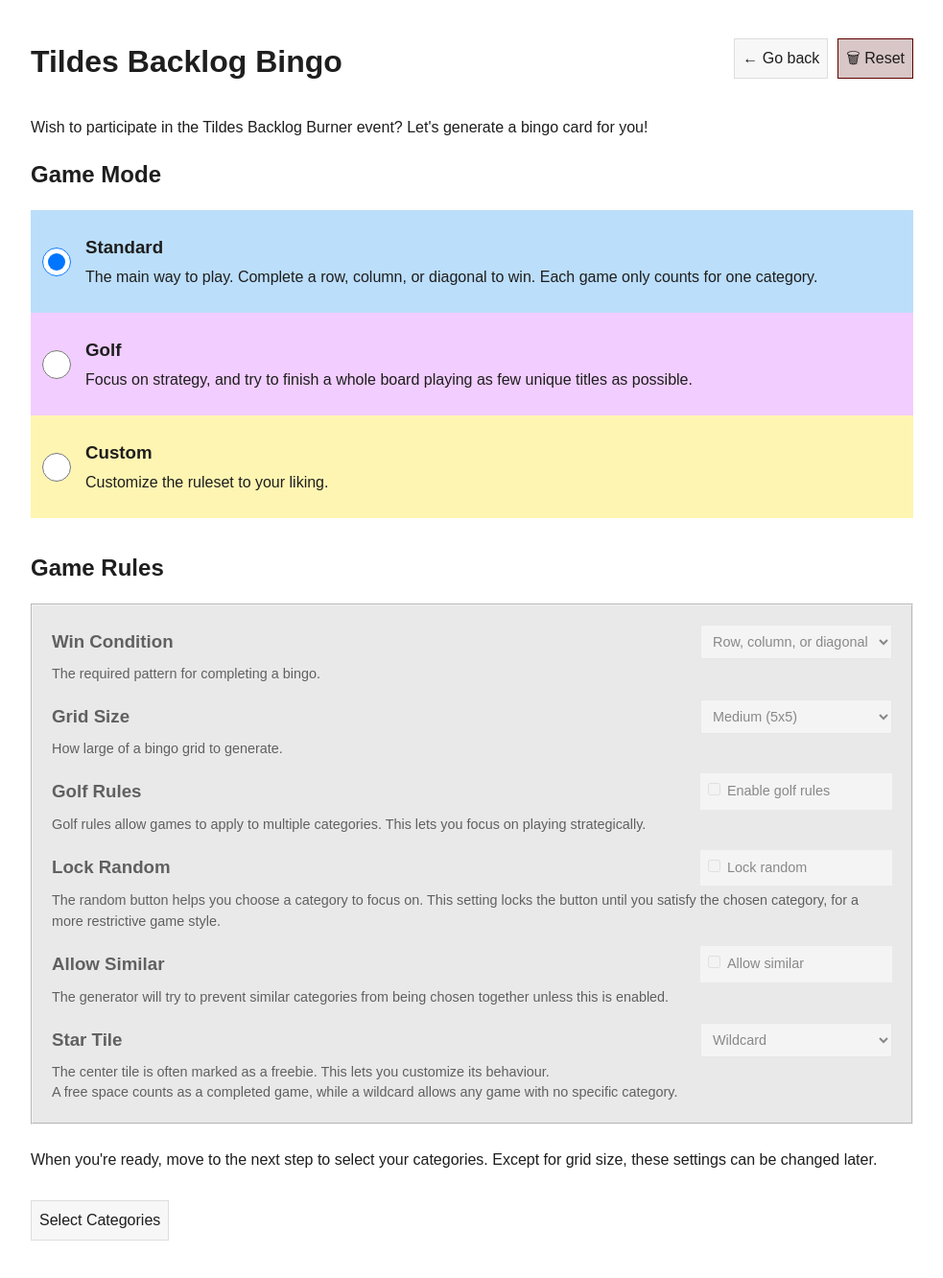
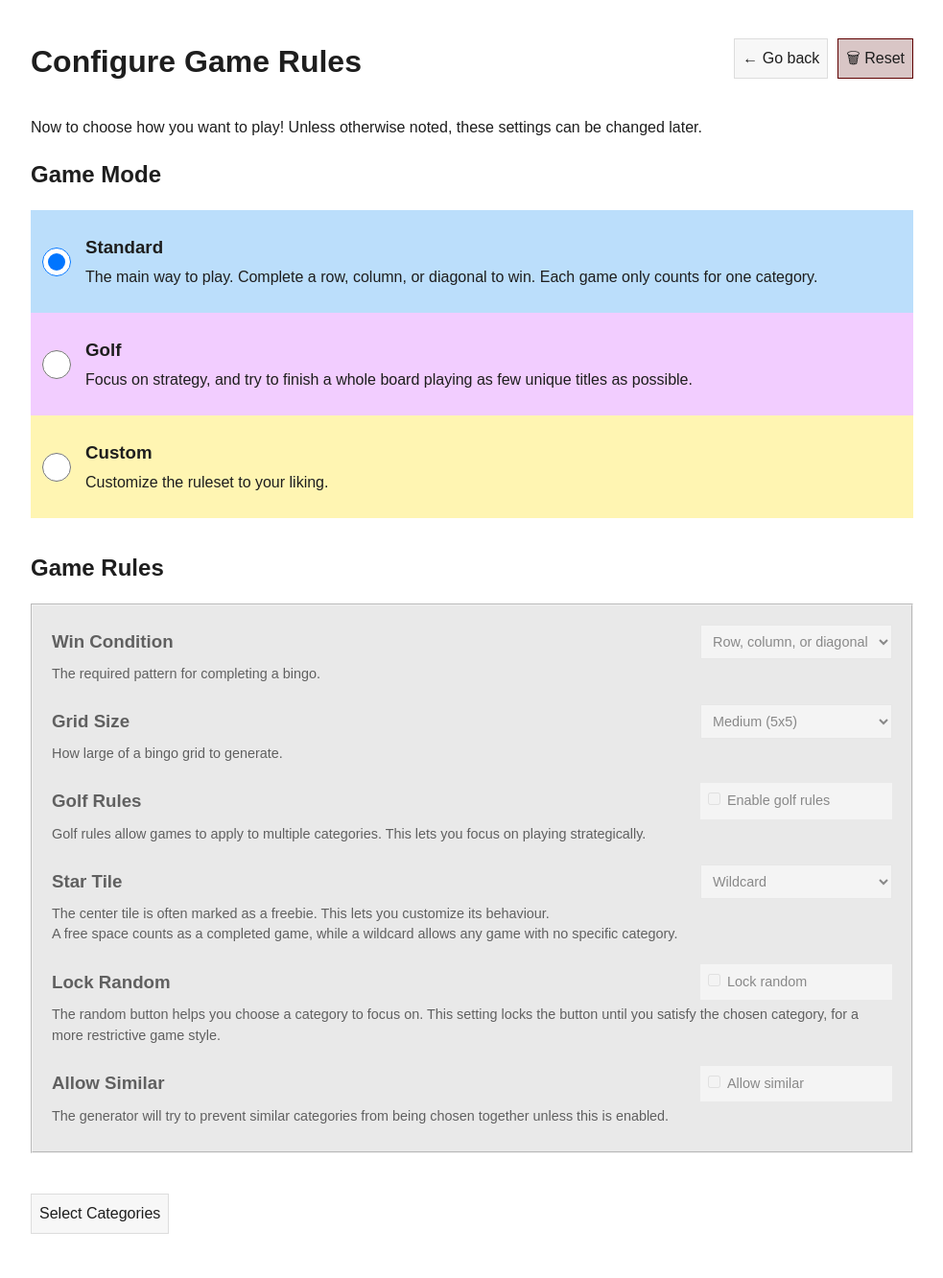
Before and after one commit to WesCook/BacklogBingo, a Vue app: page /#/gamerules in a window 1280 px wide. Shown: the whole page at 96% size, without its empty margins (148-1131 px from the left). Built offline with nearby package versions, Linux system fonts and the light colour scheme.

Commit message:
Warning notice on Gamerules page

```diff
--- a/src/components/GameRulesCustom.vue
+++ b/src/components/GameRulesCustom.vue
@@ -43,6 +43,12 @@
 					<option value="large">Large (7x7)</option>
 				</select>
 				<p>How large of a bingo grid to generate.</p>
+				<p
+					v-if="gamerules.gridSize !== 'medium'"
+					class="notice"
+				>
+					This setting cannot be customized once your card is generated.
+				</p>
 			</li>
 			<li>
 				<h3>Golf Rules</h3>
@@ -56,6 +62,22 @@
 					<span>Enable golf rules</span>
 				</label>
 				<p>Golf rules allow games to apply to multiple categories.  This lets you focus on playing strategically.</p>
+			</li>
+			<li>
+				<h3>Star Tile</h3>
+				<select
+					id="star"
+					:value="gamerules.star"
+					@change="setGameRule($event.target.id, $event.target.value)"
+				>
+					<option value="disabled">Disabled</option>
+					<option value="free">Free Space</option>
+					<option value="wildcard">Wildcard</option>
+				</select>
+				<p>
+					The center tile is often marked as a freebie.  This lets you customize its behaviour.<br>
+					A free space counts as a completed game, while a wildcard allows any game with no specific category.
+				</p>
 			</li>
 			<li>
 				<h3>Lock Random</h3>
@@ -82,21 +104,11 @@
 					<span>Allow similar</span>
 				</label>
 				<p>The generator will try to prevent similar categories from being chosen together unless this is enabled.</p>
-			</li>
-			<li>
-				<h3>Star Tile</h3>
-				<select
-					id="star"
-					:value="gamerules.star"
-					@change="setGameRule($event.target.id, $event.target.value)"
+				<p
+					v-if="gamerules.allowSimilar"
+					class="notice"
 				>
-					<option value="disabled">Disabled</option>
-					<option value="free">Free Space</option>
-					<option value="wildcard">Wildcard</option>
-				</select>
-				<p>
-					The center tile is often marked as a freebie.  This lets you customize its behaviour.<br>
-					A free space counts as a completed game, while a wildcard allows any game with no specific category.
+					This setting cannot be customized once your card is generated.
 				</p>
 			</li>
 		</ul>
@@ -122,8 +134,9 @@
 		li {
 			display: grid;
 			grid-template-areas:
-				"gr-title gr-input"
-				"gr-desc gr-desc";
+				"title input"
+				"desc desc"
+				"notice notice";
 			grid-template-columns: 2.5fr 200px;
 			align-items: center;
 			row-gap: 5px;
@@ -137,17 +150,19 @@
 
 			li {
 				grid-template-areas:
-					"gr-title"
-					"gr-desc"
-					"gr-input";
+					"title"
+					"desc"
+					"input"
+					"notice";
 				row-gap: 8px;
+				grid-template-columns: 1fr;
 			}
 		}
 
 		/* Inputs */
 		select,
 		label {
-			grid-area: gr-input;
+			grid-area: input;
 			background-color: var(--background-shaded);
 			font-size: 0.9rem;
 			padding: 8px;
@@ -155,14 +170,20 @@
 
 		/* Text content */
 		h3 {
-			grid-area: gr-title;
+			grid-area: title;
 			margin: 0;
 		}
 
 		p {
-			grid-area: gr-desc;
+			grid-area: desc;
 			margin: 0;
 			font-size: 0.9em;
+		}
+
+		.notice {
+			grid-area: notice;
+			color: #e59400;
+			font-weight: bold;
 		}
 
 		/* Bold ticked checkbox labels for extra visibility */
--- a/src/pages/CardSource.vue
+++ b/src/pages/CardSource.vue
@@ -94,7 +94,7 @@
 		v-if="loadedJSON"
 		class="confirmation-panel"
 	>
-		<p>You've selected "{{ loadedJSON.name }}".  It has {{ loadedJSON.categories.length }} categories available.</p>
+		<p>Awesome!  You've selected <strong>{{ loadedJSON.name }}</strong>.  It has {{ loadedJSON.categories.length }} categories available.</p>
 		<button @click="confirmSource">Next Step</button>
 	</section>
 </template>
--- a/src/pages/GameRules.vue
+++ b/src/pages/GameRules.vue
@@ -20,12 +20,12 @@
 
 <template>
 	<div class="top-row">
-		<h1>Tildes Backlog Bingo</h1>
+		<h1>Configure Game Rules</h1>
 		<RouterLink to="/card"><button>← Go back</button></RouterLink>
 		<StartOver />
 	</div>
 
-	<p>Wish to participate in the Tildes Backlog Burner event? Let's generate a bingo card for you!</p>
+	<p>Now to choose how you want to play!  Unless otherwise noted, these settings can be changed later.</p>
 
 	<h2 class="gamemode-header">
 		Game Mode
@@ -36,8 +36,6 @@
 		Game Rules
 	</h2>
 	<GameRulesCustom :is-custom="(gamemodeRadio === 'custom')" />
-
-	<p>When you're ready, move to the next step to select your categories. Except for grid size, these settings can be changed later.</p>
 
 	<RouterLink to="categories">
 		<button class="btnCategories">Select Categories</button>
```
